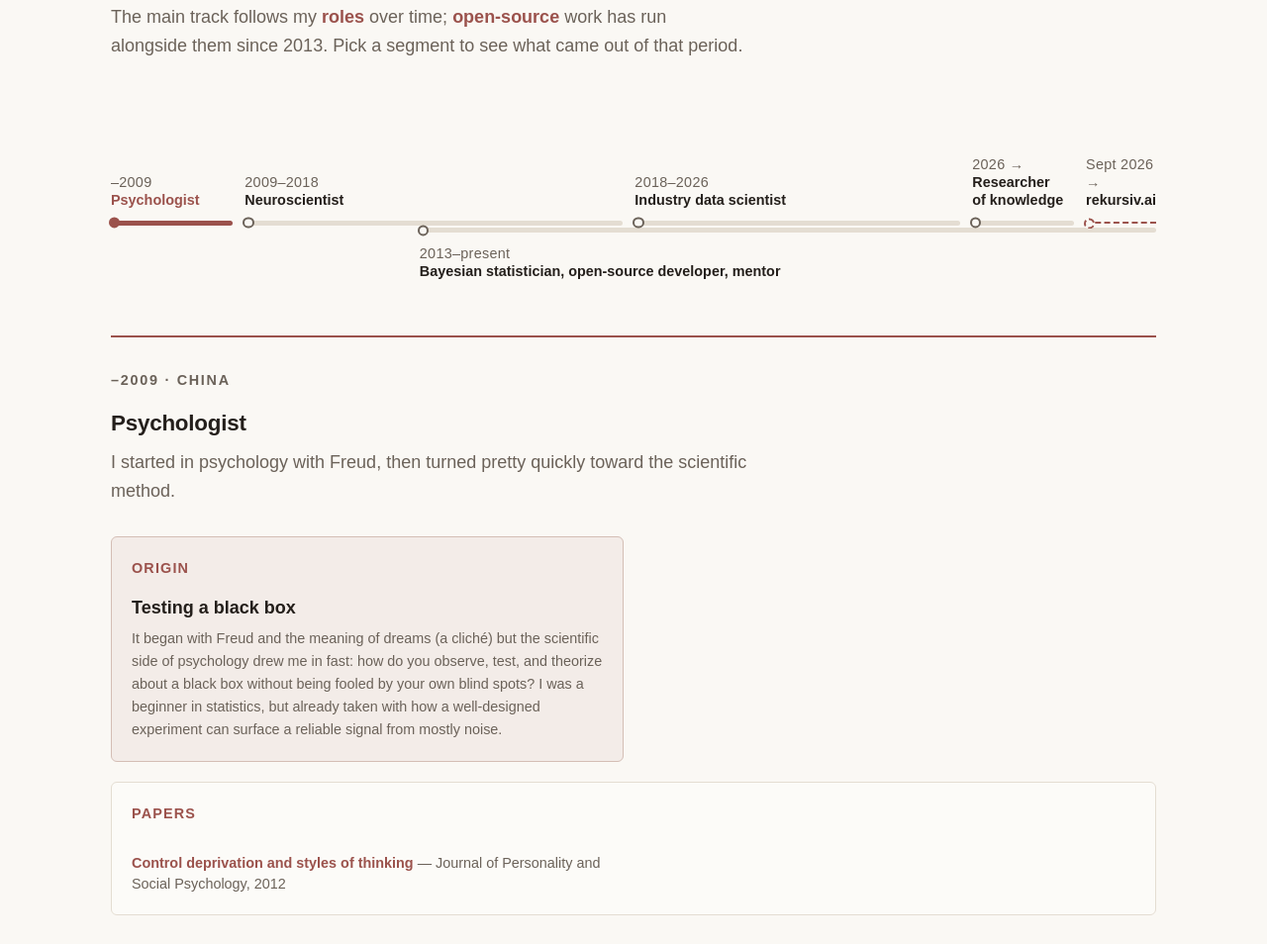
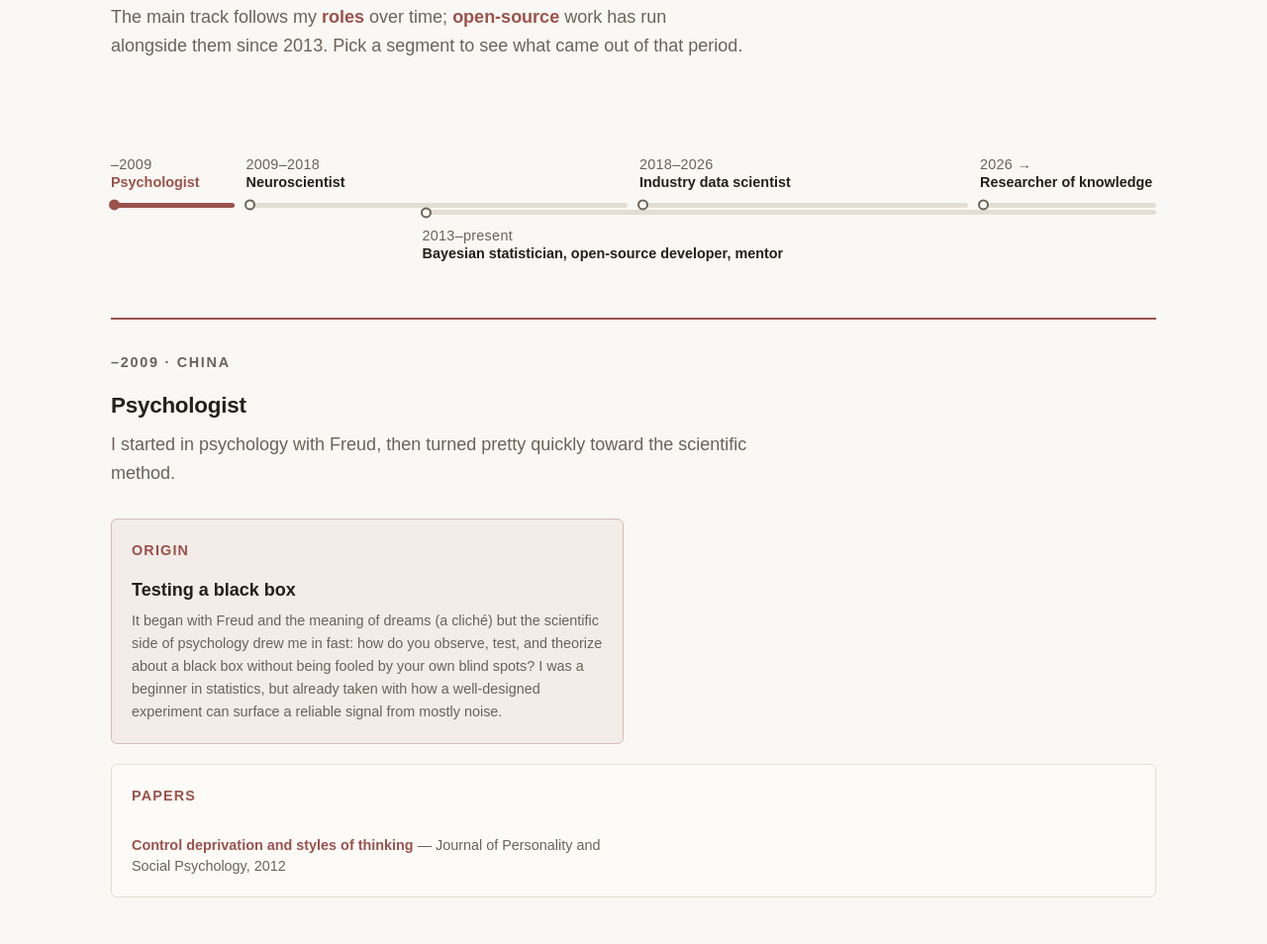
Before and after one commit to junpenglao/junpenglao.github.io, an Astro site: page / in a window 1280 px wide. Shown: the part 776-1730 px from the top of the page at 99% size. Built offline with nearby package versions, Linux system fonts and the light colour scheme; Astro itself is replaced by a stand-in of ours; a web font is replaced by a local one.

Commit message:
Journey: merge the rekursiv era into "Researcher of knowledge"
The thesis era and the rekursiv era were telling the same story twice.
Fold them into one segment spanning 2026 -> : the era keeps the thesis
framing as its title, carries rekursiv.ai in its place line, and the role
becomes a "Now" card alongside the turn, tuningfork, agent-team and the
essay. Drops the now-dead dashed-segment CSS (there is no longer a "next"
era to style).

Co-Authored-By: Claude Opus 5 (1M context) <noreply@anthropic.com>

```diff
--- a/src/components/Timeline.astro
+++ b/src/components/Timeline.astro
@@ -229,19 +229,6 @@ const first = JOURNEY[0];
   }
   .timeline__seg[aria-selected="true"] .timeline__title {
     color: var(--accent);
-  }
-
-  /* upcoming segment — a dashed line for a chapter that has not started yet */
-  .timeline__seg[data-era="next"] .timeline__seg-bar {
-    background: transparent;
-    height: 0;
-    border-top: 2px dashed var(--accent);
-    border-radius: 0;
-  }
-  .timeline__seg[data-era="next"] .timeline__seg-bar::before {
-    border-style: dashed;
-    border-color: var(--accent);
-    background: var(--bg);
   }
 
   /* ---- Desktop: two tight parallel lines; main labels above, OSS below --- */
--- a/src/data/journey.ts
+++ b/src/data/journey.ts
@@ -3,7 +3,7 @@
  *
  * TWO PARALLEL LANES (a Gantt-style swimlane, not a fork):
  *   - "career": a segmented line of roles in sequence (Psychologist →
- *     Neuroscientist → Industry data scientist → Researcher of knowledge → ?).
+ *     Neuroscientist → Industry data scientist → Researcher of knowledge).
  *   - "oss": a parallel segmented line for the open-source Bayesian work
  *     (2013–present), stacked below and overlapping its time span.
  * `colStart`/`colEnd` are 1-based CSS grid-column lines on a shared time axis.
@@ -14,9 +14,9 @@
  * grouped "Papers" card. Papers map by WHEN THE WORK HAPPENED (the face-perception
  * work, in print 2012→2024, all sits in the Neuroscientist era). Full list on /cv.
  *
- * The Google era closed in 2026 and the final segment names rekursiv.ai
- * (revealed 2026-08-04); the "Researcher of knowledge" segment stays a
- * direction/thesis, which is what the rekursiv role makes into a job.
+ * The Google era closed in 2026. The final "Researcher of knowledge" segment
+ * merges the thesis with where it now points: the rekursiv.ai role sits inside
+ * it as a card rather than as a separate era (revealed 2026-08-04).
  */
 
 export type ArtifactType =
@@ -330,13 +330,13 @@ export const JOURNEY: Era[] = [
   {
     id: "researcher-of-knowledge",
     title: "Researcher of knowledge",
-    place: "",
+    place: "rekursiv.ai · Zurich / remote",
     period: "2026 →",
     lane: "career",
     colStart: 5,
-    colEnd: 6,
+    colEnd: 7,
     summary:
-      "Most of my attention now is on knowledge as process: how it gets generated when you work with AI agents.",
+      "Most of my attention now is on knowledge as process: how it gets generated when you work with AI agents. From September I do it as Founding Scientist / Chief Epistemologist at rekursiv.ai.",
     artifacts: [
       {
         type: "Note",
@@ -344,6 +344,14 @@ export const JOURNEY: Era[] = [
         title: "From skeptic to convinced",
         blurb:
           "I was skeptical of the LLM wave until I started building with agents in early 2026 and quickly found I had more ideas than time. The thread I keep pulling on is how knowledge gets generated when you work this way.",
+      },
+      {
+        type: "Next",
+        tag: "Now",
+        title: "Founding Scientist / Chief Epistemologist, rekursiv.ai",
+        blurb:
+          "Not just agents, but scientists: rekursiv builds AI Scientists that hypothesize, design and run experiments, interpret results, and review each other's work. Starting September 2026.",
+        link: "https://rekursiv.ai",
       },
       {
         type: "Tool",
@@ -363,24 +371,4 @@ export const JOURNEY: Era[] = [
       },
     ],
   },
-  {
-    id: "next",
-    title: "rekursiv.ai",
-    place: "Zurich / remote",
-    period: "Sept 2026 →",
-    lane: "career",
-    colStart: 6,
-    colEnd: 7,
-    summary:
-      "Founding Scientist / Chief Epistemologist at rekursiv.ai, building AI Scientists that autonomously create knowledge.",
-    artifacts: [
-      {
-        type: "Next",
-        title: "Founding Scientist / Chief Epistemologist",
-        blurb:
-          "Not just agents, but scientists: rekursiv builds AI Scientists that hypothesize, design and run experiments, interpret results, and review each other's work.",
-        link: "https://rekursiv.ai",
-      },
-    ],
-  },
 ];
```
